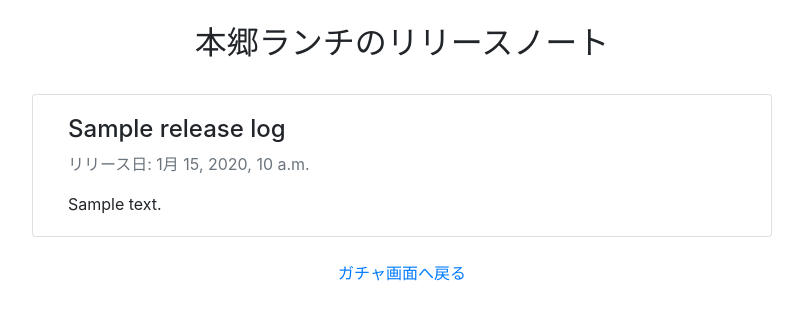
After one commit to tani-cat/hongo_lunch, a Django app: template release_manager/templates/release_manager/release_log.html in a window 1280 px wide. The commit adds this page. Shown: the top 320 px of the page, without its empty margins (238-1041 px from the left). Run offline with Django 3.2, Linux system fonts and the light colour scheme; tables that the repository leaves empty hold one stand-in row (values such as "Sample post"); the template is opened without the code that fills it: values that come from a table or form of the project are taken from there, most other values are stand-ins (such as "Sample title", 1, 10 or a date in 2020); data that the repository does not hold is empty; parts of the project's set-up code (start-up, migrations or seed data) failed here and were passed over; some libraries are stand-ins or nearby versions.

Commit message:
add release note pages

```diff
--- a/hongo_lunch/urls.py
+++ b/hongo_lunch/urls.py
@@ -24,6 +24,7 @@ handler500 = 'lunch_gacha.views.notice_slack_handler500'
 urlpatterns = [
     path('admin/', admin.site.urls),
     path('', include('lunch_gacha.urls')),
+    path('release/', include('release_manager.urls')),
 ]
 
 
--- /dev/null
+++ b/release_manager/apps.py
@@ -0,0 +1,6 @@
+from django.apps import AppConfig
+
+
+class ReleaseManagerConfig(AppConfig):
+    default_auto_field = 'django.db.models.BigAutoField'
+    name = 'release_manager'
--- /dev/null
+++ b/release_manager/templates/release_manager/release_log.html
@@ -0,0 +1,33 @@
+{% extends 'base.html' %}
+{% block title %}本郷ランチのリリースノート{% endblock %}
+{% block content %}
+<div class="py-4 container">
+  <h2 class="text-center">本郷ランチのリリースノート</h2>
+  <br>
+  <div class="card col-lg-8 offset-lg-2">
+    <div class="card-body">
+      <h4 class="title">{{ ReleaseLog.title }}</h4>
+      <p class="text-muted">リリース日: {{ ReleaseLog.date }}</p>
+      <p class="card-text">{{ ReleaseLog.description | linebreaksbr }}</p>
+    </div>
+  </div>
+  <br>
+  <div class="col-md-8 offset-md-2 text-center">
+    <div class="row">
+      <div class="col-md-4">
+        {% if previousId %}
+        <a href="{% url 'release_manager:release_log' id=previousId %}">前回のリリース</a>
+        {% endif %}
+      </div>
+      <div class="col-md-4">
+        <a href="{% url 'lunch_gacha:gacha' %}">ガチャ画面へ戻る</a>
+      </div>
+      <div class="col-md-4">
+        {% if nextId %}
+        <a href="{% url 'release_manager:release_log' id=nextId %}">次回のリリース</a>
+        {% endif %}
+      </div>
+    </div>
+  </div>
+</div>
+{% endblock %}
--- /dev/null
+++ b/release_manager/urls.py
@@ -0,0 +1,9 @@
+from django.urls import path
+
+from . import views
+
+
+app_name = 'release_manager'
+urlpatterns = [
+    path('<int:id>/', views.release_log, name='release_log'),
+]
```
Also changed, not shown: hongo_lunch/settings/base.py (+4 -3 lines), lunch_gacha/templates/lunch_gacha/gacha.html (+13 -1 lines), release_manager/admin.py (added, +16 -0 lines), release_manager/models.py (added, +16 -0 lines), release_manager/views.py (added, +38 -0 lines), release_manager/__init__.py (added), release_manager/migrations/0001_initial.py (added), release_manager/migrations/__init__.py (added).
